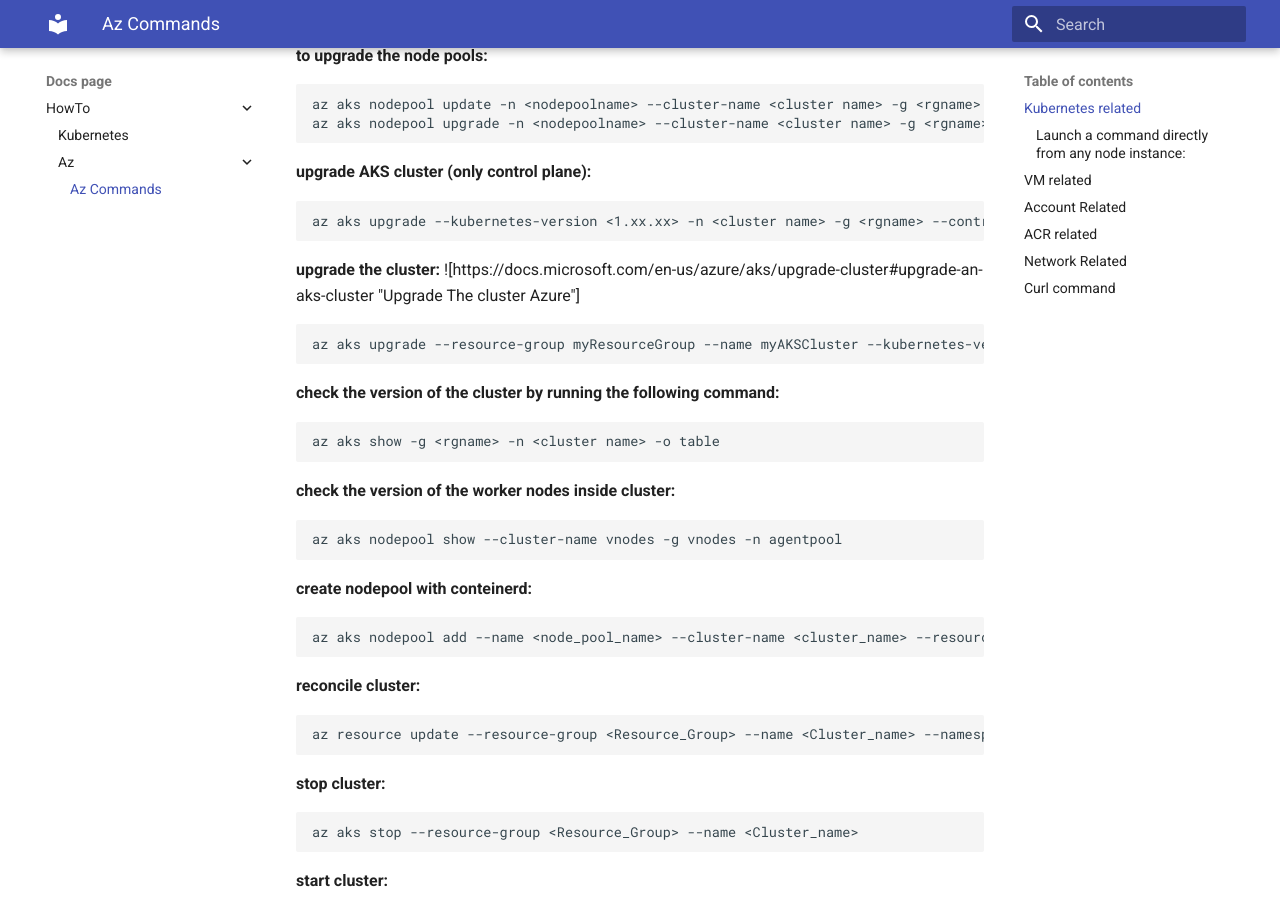
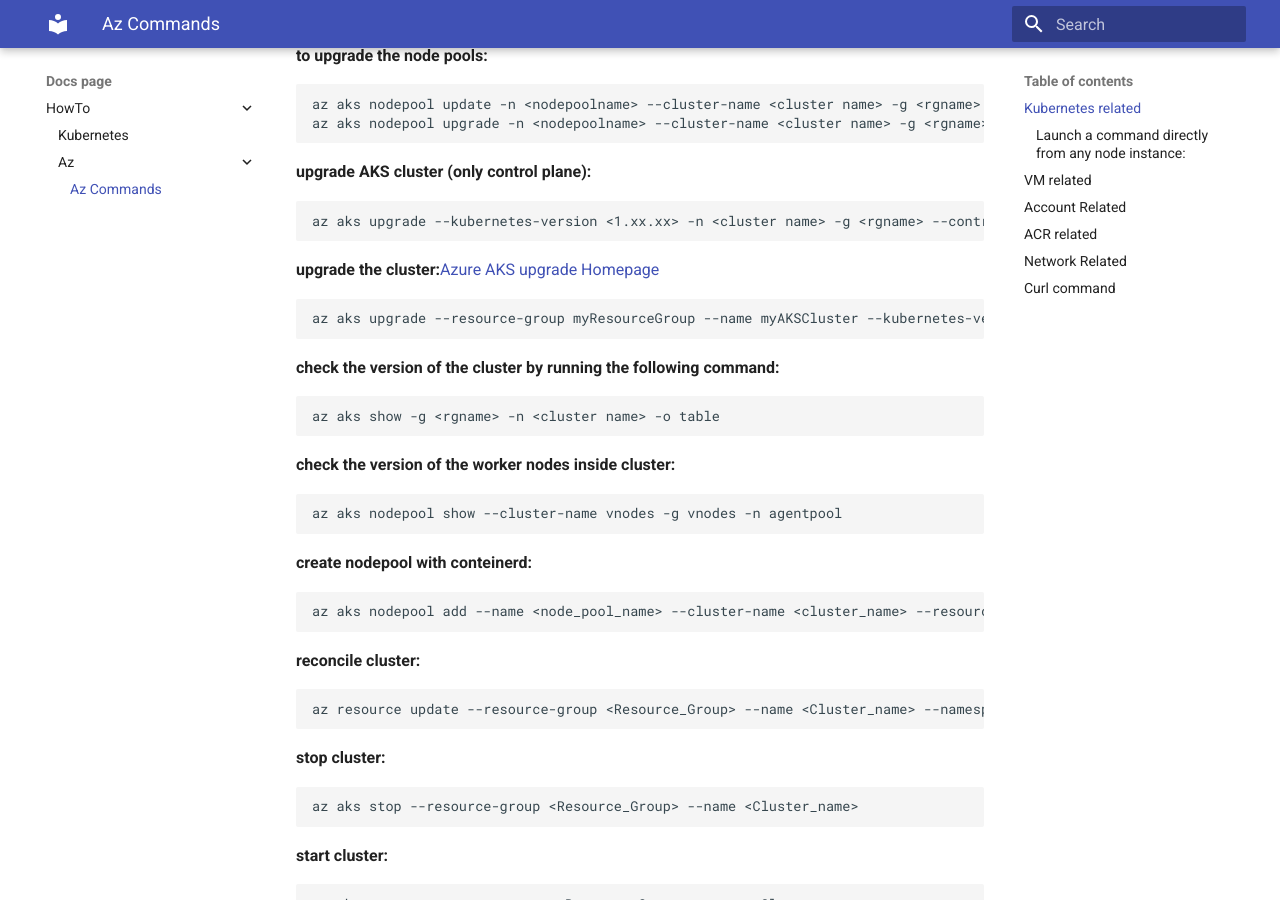
Before and after one commit to tmcmm/k8s-documentation, an MkDocs documentation site: the page built from docs/howto/az/az-help.md, in a window 1280 px wide and 900 px high, scrolled down 698 px. Built offline with MkDocs 1.6.1 and Material for MkDocs 9.7.7, drawn with Linux system fonts in a browser that asks for light colours.

Commit message:
Update az-help.md

````diff
--- a/docs/howto/az/az-help.md
+++ b/docs/howto/az/az-help.md
@@ -34,7 +34,7 @@ __upgrade AKS cluster (only control plane):__
 ```
 az aks upgrade --kubernetes-version <1.xx.xx> -n <cluster name> -g <rgname> --control-plane-only
 ```
-__upgrade the cluster:__ ![https://docs.microsoft.com/en-us/azure/aks/upgrade-cluster#upgrade-an-aks-cluster "Upgrade The cluster Azure"]
+__upgrade the cluster:__[Azure AKS upgrade Homepage](https://docs.microsoft.com/en-us/azure/aks/upgrade-cluster#upgrade-an-aks-cluster "Azure AKS Upgrade")<br>
 ```
 az aks upgrade --resource-group myResourceGroup --name myAKSCluster --kubernetes-version KUBERNETES_VERSION
 ```
````
